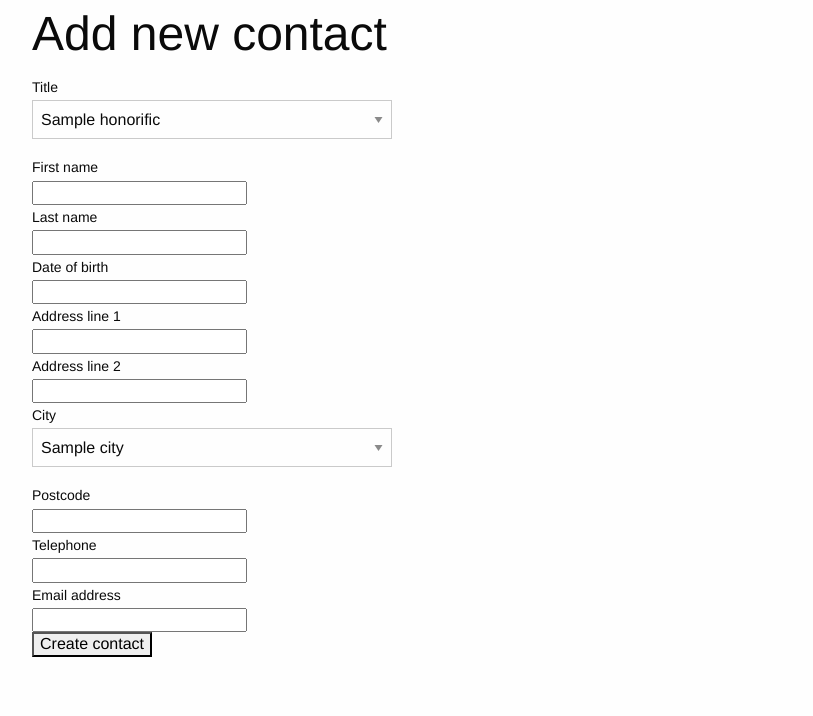
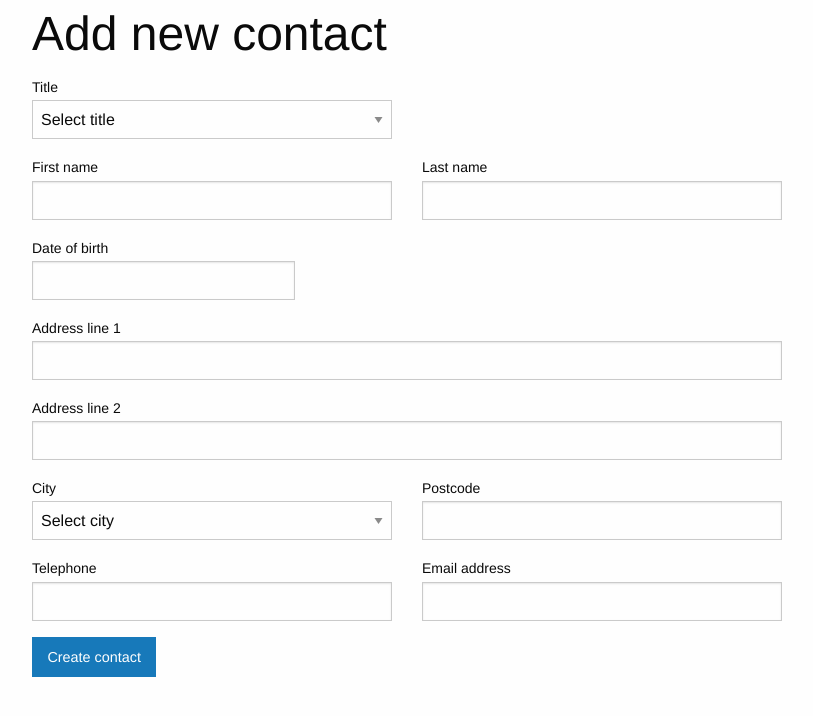
Before and after one commit to TomRosenbloom/codeigniter, a CodeIgniter app: page /database/create in a window 1280 px wide. Shown: the part 24-740 px from the top of the page, without its empty margins (38-851 px from the left). Run offline with CodeIgniter, Linux system fonts and the light colour scheme; tables that the repository leaves empty or names only in its code hold one stand-in row (values such as "Sample post"); some libraries are stand-ins or nearby versions.

Commit message:
form layout and styling

```diff
--- a/application/config/form_validation.php
+++ b/application/config/form_validation.php
@@ -22,3 +22,6 @@ $config = array(
         'rules' => 'required|valid_email'
     )
 );
+
+$config['error_prefix'] = '<div class="alert callout">';
+$config['error_suffix'] = '</div>';
--- a/application/views/contacts/create.php
+++ b/application/views/contacts/create.php
@@ -10,6 +10,7 @@
     <div class="cell small-4">
         <label for="title">Title</label>
         <select class="" name="honorific_id">
+            <option value="">Select title</option>
             <?php foreach($honorifics as $honorific): ?>
                 <option value="<?= $honorific['id'] ?>" >
                     <?= $honorific['name'] ?>
@@ -17,58 +18,73 @@
             <?php endforeach ?>
         </select>
     </div>
-
-    <div class="cell">
-        <label for="first_name">First name</label>
-        <input type="input" name="first_name" value="<?php echo set_value('first_name'); ?>"/>
 </div>
 
-    <div class="cell">
-        <label for="last_name">Last name</label>
-        <input type="input" name="last_name" value="<?php echo set_value('last_name'); ?>"/>
-    </div>
-
-    <div class="cell">
-        <label for="birth_date">Date of birth</label>
-        <input type="input" name="birth_date" value="<?php echo set_value('birth_date'); ?>"/>
-    </div>
-
-    <div class="cell">
-        <label for="addr_1">Address line 1</label>
-        <input type="input" name="addr_1" value="<?php echo set_value('addr_1'); ?>"/>
-    </div>
-
-    <div class="cell">
-        <label for="addr_2">Address line 2</label>
-        <input type="input" name="addr_2" value="<?php echo set_value('addr_2'); ?>"/>
+<div class="grid-x grid-padding-x">
+    <div class="cell small-4">
+        <label for="first_name">First name</label>
+        <input type="text" name="first_name" value="<?php echo set_value('first_name'); ?>"/>
     </div>
 
     <div class="cell small-4">
+        <label for="last_name">Last name</label>
+        <input type="text" name="last_name" value="<?php echo set_value('last_name'); ?>"/>
+    </div>
+</div>
+
+<div class="grid-x grid-padding-x">
+    <div class="cell small-3">
+        <label for="birth_date">Date of birth</label>
+        <input type="text" name="birth_date" value="<?php echo set_value('birth_date'); ?>"/>
+    </div>
+</div>
+
+<div class="grid-x grid-padding-x">
+    <div class="cell small-8">
+        <label for="addr_1">Address line 1</label>
+        <input type="text" name="addr_1" value="<?php echo set_value('addr_1'); ?>"/>
+    </div>
+</div>
+
+<div class="grid-x grid-padding-x">
+    <div class="cell small-8">
+        <label for="addr_2">Address line 2</label>
+        <input type="text" name="addr_2" value="<?php echo set_value('addr_2'); ?>"/>
+    </div>
+</div>
+
+<div class="grid-x grid-padding-x">
+    <div class="cell small-4">
         <label for="city_id">City</label>
         <select class="" name="city_id">
+            <option value="">Select city</option>
             <?php foreach($cities as $city): ?>
                 <option value="<?= $city['id'] ?>"><?= $city['name'] ?></option>
             <?php endforeach ?>
         </select>
     </div>
 
-    <div class="cell">
+    <div class="cell small-4">
         <label for="postcode">Postcode</label>
-        <input type="input" name="postcode" value="<?php echo set_value('postcode'); ?>"/>
+        <input type="text" name="postcode" value="<?php echo set_value('postcode'); ?>"/>
+    </div>
 </div>
 
-    <div class="cell">
+<div class="grid-x grid-padding-x">
+    <div class="cell small-4">
         <label for="tel">Telephone</label>
-        <input type="input" name="tel" value="<?php echo set_value('tel'); ?>"/>
+        <input type="text" name="tel" value="<?php echo set_value('tel'); ?>"/>
     </div>
 
-    <div class="cell">
+    <div class="cell small-4">
         <label for="email">Email address</label>
-        <input type="input" name="email" value="<?php echo set_value('email'); ?>"/>
+        <input type="text" name="email" value="<?php echo set_value('email'); ?>"/>
+    </div>
 </div>
 
+<div class="grid-x grid-padding-x">
     <div class="cell">
-        <input type="submit" name="submit" value="Create contact" />
+        <input type="submit" class="button" name="submit" value="Create contact" />
     </div>
 
 </div>
```
Lines whose indentation alone changed are shown as unchanged.
